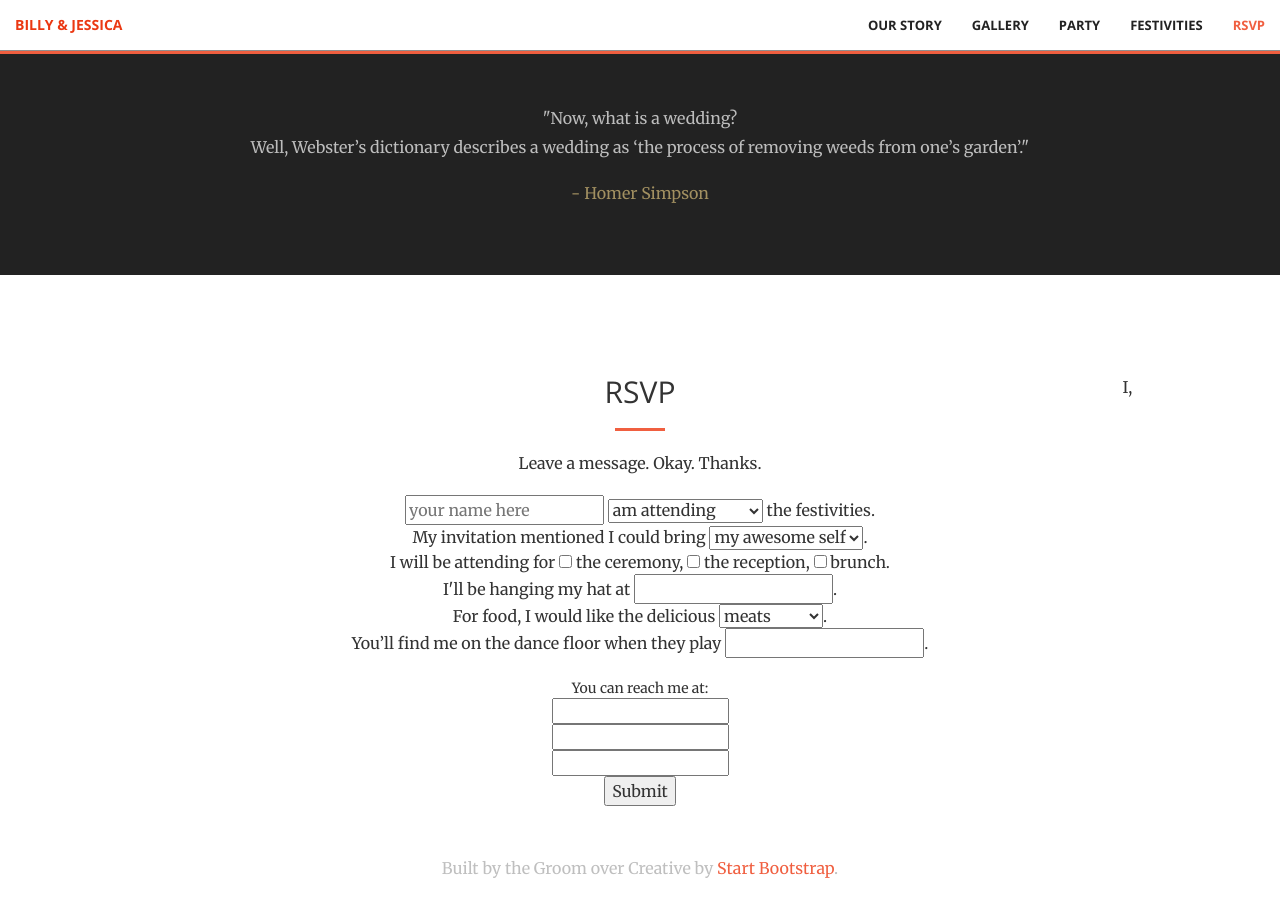
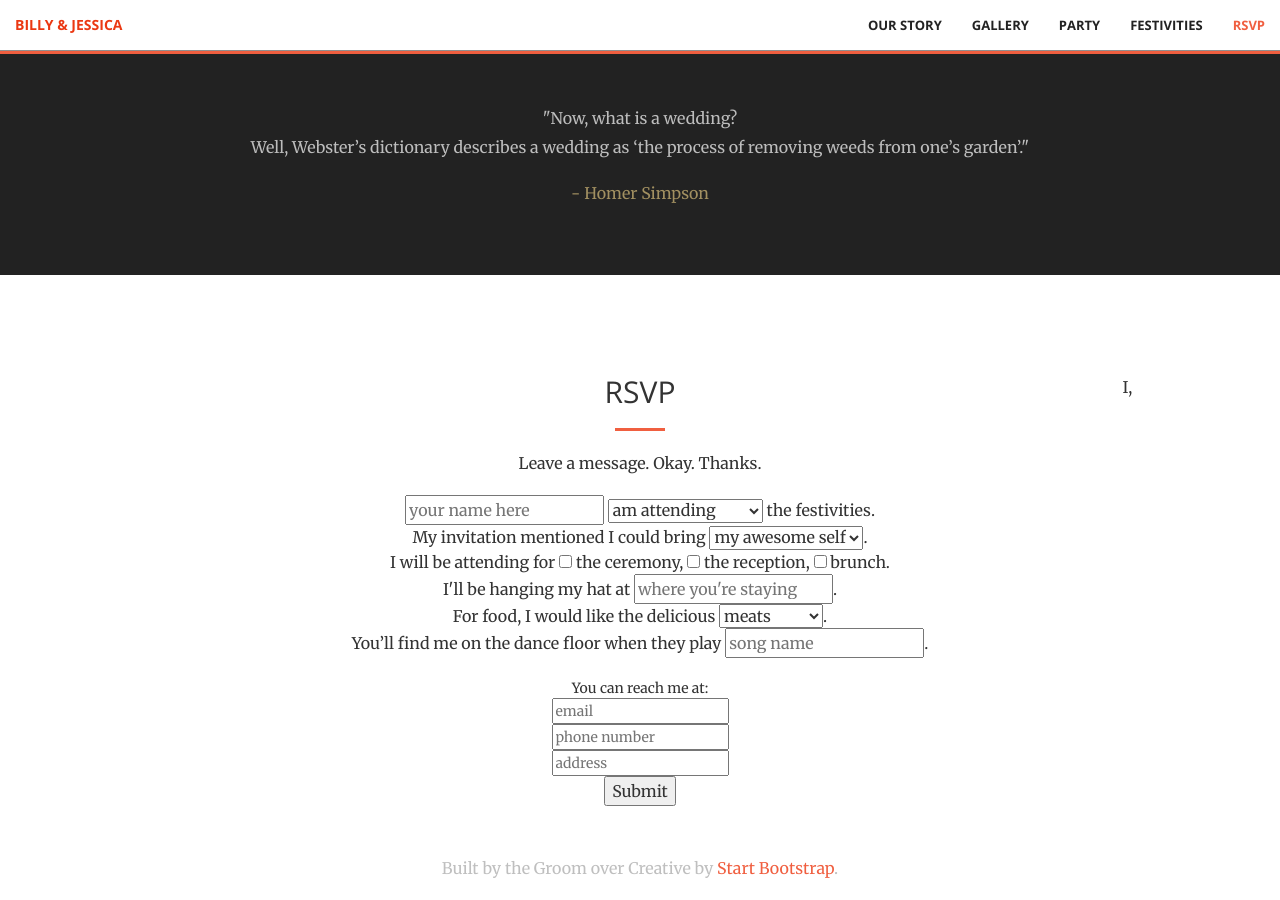
Before and after one commit to notbleh/wed-website, a Jekyll site: the page built from live.html, in a window 1280 px wide and 900 px high, scrolled down 2646 px. Built offline with Jekyll 4.4.1, drawn with Linux system fonts in a browser that asks for light colours.

Commit message:
Update rsvp1.html

```diff
--- a/_includes/rsvp1.html
+++ b/_includes/rsvp1.html
@@ -12,14 +12,14 @@
                     I, <input type="text" name="full_name" id="full_name" placeholder="your name here"> <select name="attending"> <option value="yes" selected>am attending</option> <option value="no">am not attending</option></select> the festivities.<br>
                     My invitation mentioned I could bring <select name="guests"><option value="0" selected>my awesome self</option> <option value="1">a date</option> <option value="2+">my family</option></select>. <br>
                     I will be attending for <input type="checkbox" name="ceremony" value="on"> the ceremony, <input type="checkbox" name="reception" value="on"> the reception, <input type="checkbox" name="brunch" value="on"> brunch. <br>
-                    I'll be hanging my hat at <input type="text" name="staying_at" id="staying_at">. <br>
+                    I'll be hanging my hat at <input type="text" name="staying_at" id="staying_at" placeholder="where you're staying">. <br>
                     For food, I would like the delicious <select name="diet"> <option value="meat" selected>meats</option> <option value="veg">vegetarian</option> <option value="other">other</option></select>. <br>
-                    You’ll find me on the dance floor when they play <input type="text" name="songs" id="songs">.
+                    You’ll find me on the dance floor when they play <input type="text" name="songs" id="songs" placeholder="song name">.
                     </p>
                     You can reach me at: <br>
-                    <input type="text" name="email" id="email"> <br>
-                    <input type="text" name="phone_no" id="phone_no"> <br>
-                    <input type="text" name="address" id="address"> <br>
+                    <input type="text" name="email" id="email" placeholder="email"> <br>
+                    <input type="text" name="phone_no" id="phone_no" placeholder="phone number"> <br>
+                    <input type="text" name="address" id="address" placeholder="address"> <br>
 
 
                     <input type="hidden" name="__redirect" value="https://notbleh.github.io/live">
```
